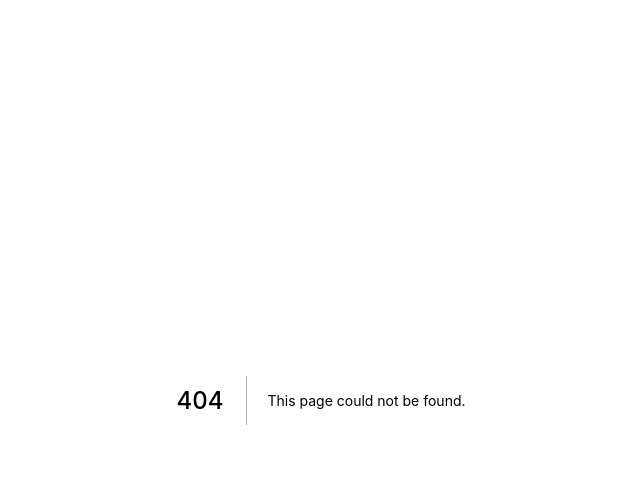
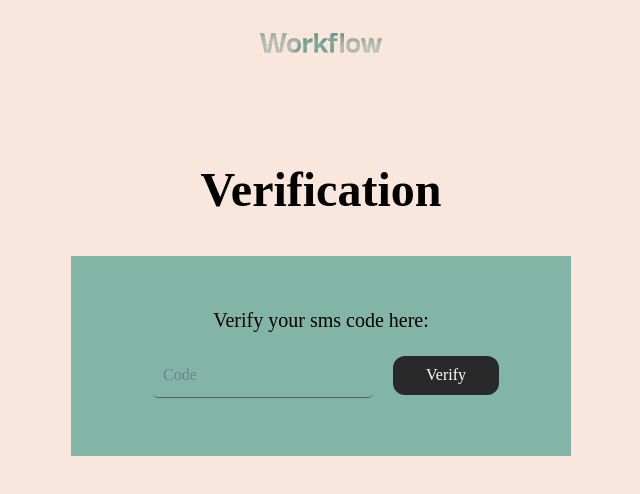
Before and after one commit to david-wagih/workflow-app, a Next.js app: page /verify in a window 1280 px wide. Before the commit this address had no page. Shown: the top 494 px of the page, without its empty margins (319-959 px from the left). Built offline with nearby package versions, Linux system fonts and the light colour scheme; a web font is replaced by a local one.

Commit message:
hub + verify + minor fix

```diff
--- a/pages/hub.tsx
+++ b/pages/hub.tsx
@@ -28,7 +28,6 @@ export default function Hub() {
       <Flex justifyContent={"center"} pt={"32px"} id={"features"}>
         <Image src={"/Workflow.svg"} width={"122px"} height={"22"} />
       </Flex>
-
       <Text
         textAlign={"center"}
         color={"black"}
--- a/pages/login.tsx
+++ b/pages/login.tsx
@@ -61,7 +61,6 @@ const Login = () => {
         </Text>
       </Flex>
       <Box display={"flex"} justifyContent={"center"} mt={"70px"}>
-
         <Flex
           w={"317px"}
           h={"376px"}
@@ -97,14 +96,12 @@ const Login = () => {
           </Button>
           <Flex justifyContent={"center"}>
             <Text color={"black"}>
-
               Don't have an account? {"   "}
               <chakra.span color={"primary.50"}>
                 <Link href={"/signup"} className={"Link"}>
                   Sign up
                 </Link>
               </chakra.span>
-
             </Text>
           </Flex>
         </Flex>
--- a/pages/signup.tsx
+++ b/pages/signup.tsx
@@ -30,7 +30,7 @@ const SignUp = () => {
       if (newUser) {
         const newUserJson = await newUser.json();
         console.log(newUserJson);
-        router.push("/login");
+        router.push("/verify");
       } else {
         alert("Something went wrong");
       }
--- /dev/null
+++ b/pages/verify.tsx
@@ -0,0 +1,59 @@
+import React from "react";
+import { Flex, Text, VStack, Button, Box, chakra } from "@chakra-ui/react";
+import Image from "next/image";
+import Link from "next/link";
+export default function verify() {
+  return (
+    <>
+      <Flex justifyContent={"center"} pt={"32px"} id={"features"}>
+        <Link href={"/"}>
+          <Image src={"/Workflow.svg"} width={"122px"} height={"22"} />
+        </Link>
+      </Flex>
+      <Text
+        color={"black"}
+        fontSize={"48px"}
+        fontWeight={"800"}
+        textAlign={"center"}
+        mt={"100px"}
+      >
+        Verification
+      </Text>
+      <VStack
+        className={"header"}
+        w={"500px"}
+        h={"200px"}
+        bgColor={"primary.50"}
+        mt={"30px"}
+        justifyContent={"center"}
+      >
+        <Text color={"black"} fontSize={"20px"} fontWeight={"300"}>
+          Verify your sms code here:
+        </Text>
+        <Flex alignItems={"center"} gap={"10px"}>
+          <input
+            type={"number"}
+            placeholder={"Code"}
+            className={"login-input1"}
+          />
+          <chakra.span
+            display={"flex"}
+            justifyContent={"center"}
+            alignItems={"center"}
+            width={"106px"}
+            height={"39px"}
+            bgColor={"#292929"}
+            borderRadius={"12px"}
+            transition={"all 0.3s ease-in-out"}
+            _hover={{
+              bgColor: "transparent",
+              border: "1px solid #292929",
+            }}
+          >
+            <Link href={"/login"}>Verify</Link>
+          </chakra.span>
+        </Flex>
+      </VStack>
+    </>
+  );
+}
--- a/styles/globals.css
+++ b/styles/globals.css
@@ -92,3 +92,16 @@ a {
   border-bottom: 1px solid rgb(95, 95, 95);
   color: black;
 }
+
+.login-input1 {
+  margin: 10px;
+  padding: 10px;
+  border-radius: 5px;
+  border-bottom: 1px solid rgb(95, 95, 95);
+  color: black;
+  background-color: transparent;
+}
+
+.login-input1:focus {
+  outline: none;
+}
```
